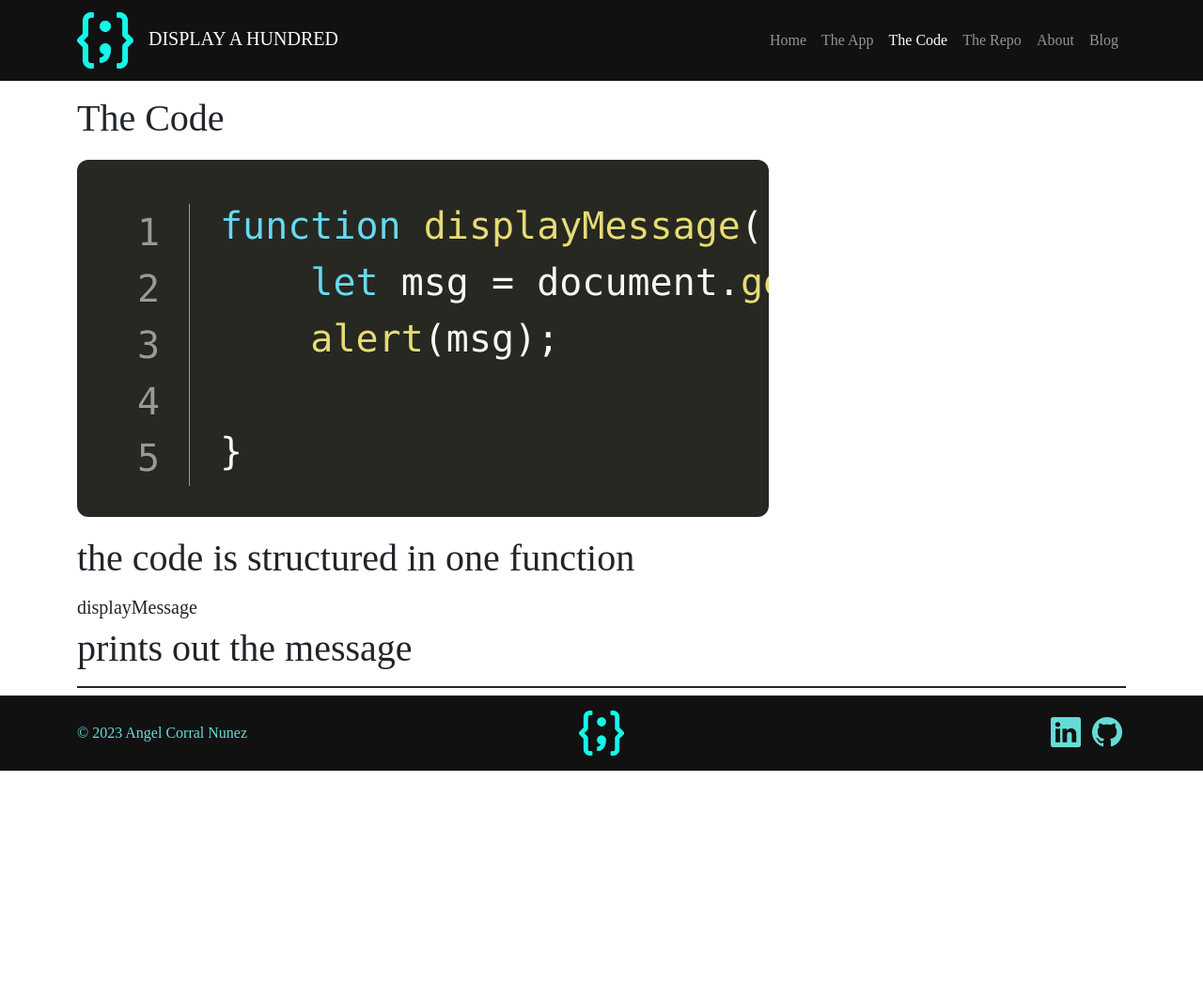
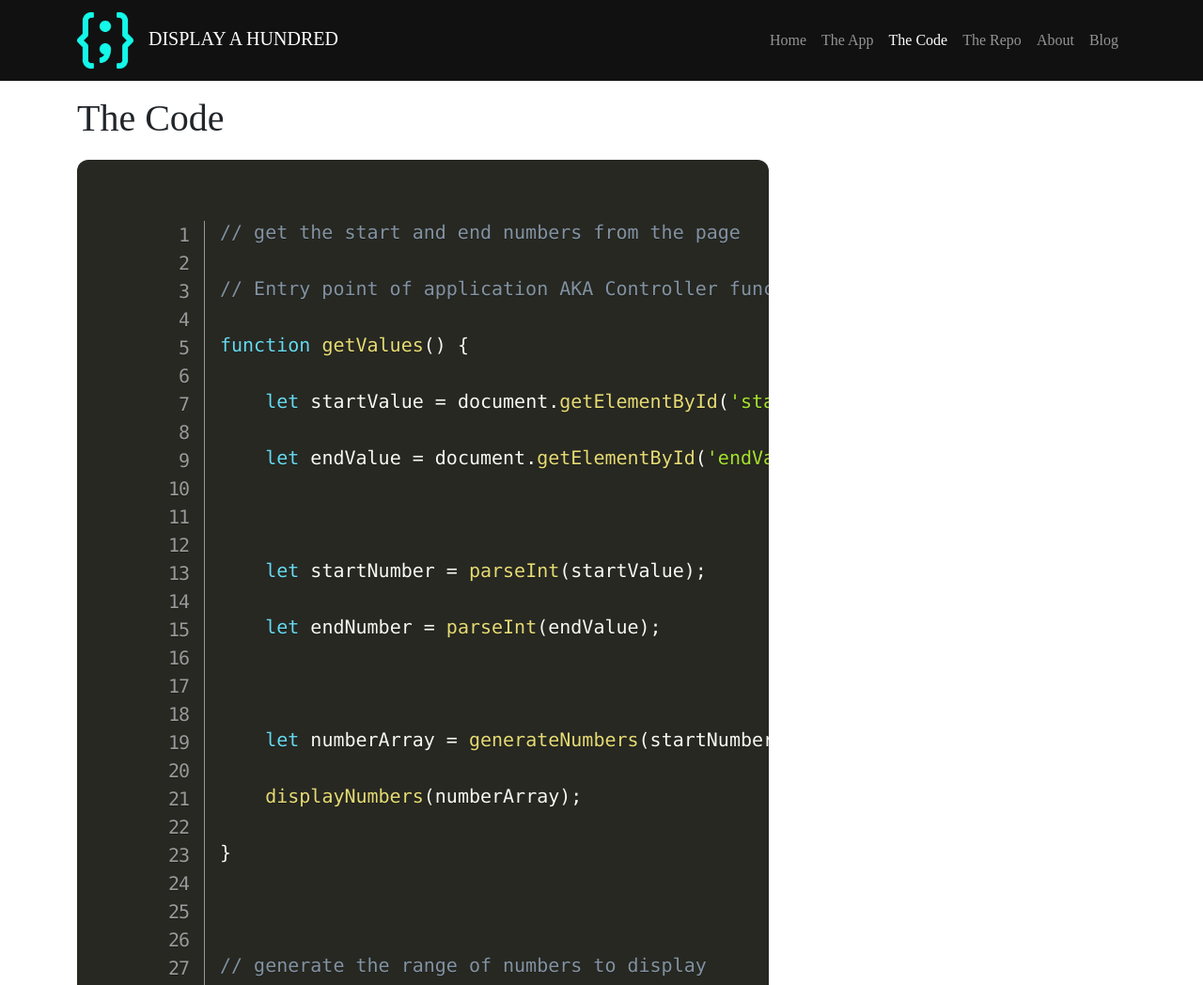
Before and after one commit to angelcorralnunez/Crucible-Display-Hundred, a plain HTML site: page code.html in a window 1280 px wide. Shown: the top 1048 px of the page at 94% size. Before the commit the page ends 820 px from the top, so only its background shows below. Drawn offline with nearby package versions, Linux system fonts and the light colour scheme; a web font is replaced by a local one.

Commit message:
changed code block font size in prism.css

```diff
--- a/code.html
+++ b/code.html
@@ -79,11 +79,52 @@
             <div class="col-lg-8 col-12">
                 <pre class="line-numbers">
                     <code class="language-js">
-function displayMessage() {
-    let msg = document.getElementById("message").value;
-    alert(msg);
+// get the start and end numbers from the page
+// Entry point of application AKA Controller function
+function getValues() {
+    let startValue = document.getElementById('startValue').value; // startValue = "0"
+    let endValue = document.getElementById('endValue').value; // endValue = "0"
 
+    let startNumber = parseInt(startValue);
+    let endNumber = parseInt(endValue);
+
+    let numberArray = generateNumbers(startNumber, endNumber);
+    displayNumbers(numberArray);
 }
+
+// generate the range of numbers to display
+// Business/logic function
+function generateNumbers(start, end) {
+    let basketOfNumbers = [];
+    // starts at integer number;
+    // keep running as long as (it's less than or equal to endNumber);
+    // start at index number and add plus 1 each time
+    // until previous <= statement is no longer true
+    for (let number = start; number <= end; number = number + 1) {
+        number;
+        basketOfNumbers.push(number); //[0, 2, 3,..., 100]
+    }
+    return basketOfNumbers; // => [0, 2, 3,..., 100]
+}
+
+// placing the generated numbers  on the page AND bolding the even numbers
+// View function
+function displayNumbers(numbers) { //[0, 2, 3,..., 100] => length = example: 101 digits or spaces
+    let results = '';
+
+    for (let index = 0; index < numbers.length; index = index + 1) {
+        let currentNumber = numbers[index];
+        if (currentNumber % 2 == 0) {
+            results = results + `&lttr>&lttd class="evenNumber">${currentNumber}&lt/td>&lt/tr&lt`;
+        } else {
+        results = results + `&lttr>&lttd>${currentNumber}&lt/td>&lt/tr&lt`;
+        }
+    }
+    // results = "&lttr>&lttd>10&lt/tr>&lt/td>11&lttr>&lttd>12&lt/tr>&lt/td&lt..."
+    let tableBody = document.getElementById('results');
+    tableBody.innerHTML = results;
+}
+
                     </code>
                 </pre>
             </div>
--- a/css/prism.css
+++ b/css/prism.css
@@ -341,3 +341,7 @@ script[type='text/plain'][class*='language-'] {
 	color: #E0E;
 	opacity: 1;
 }
+
+code {
+    font-size: 1.25rem!important;
+}
```
Also changed, not shown: js/site.js (+5 -6 lines), css/site.css (line endings or trailing spaces).
